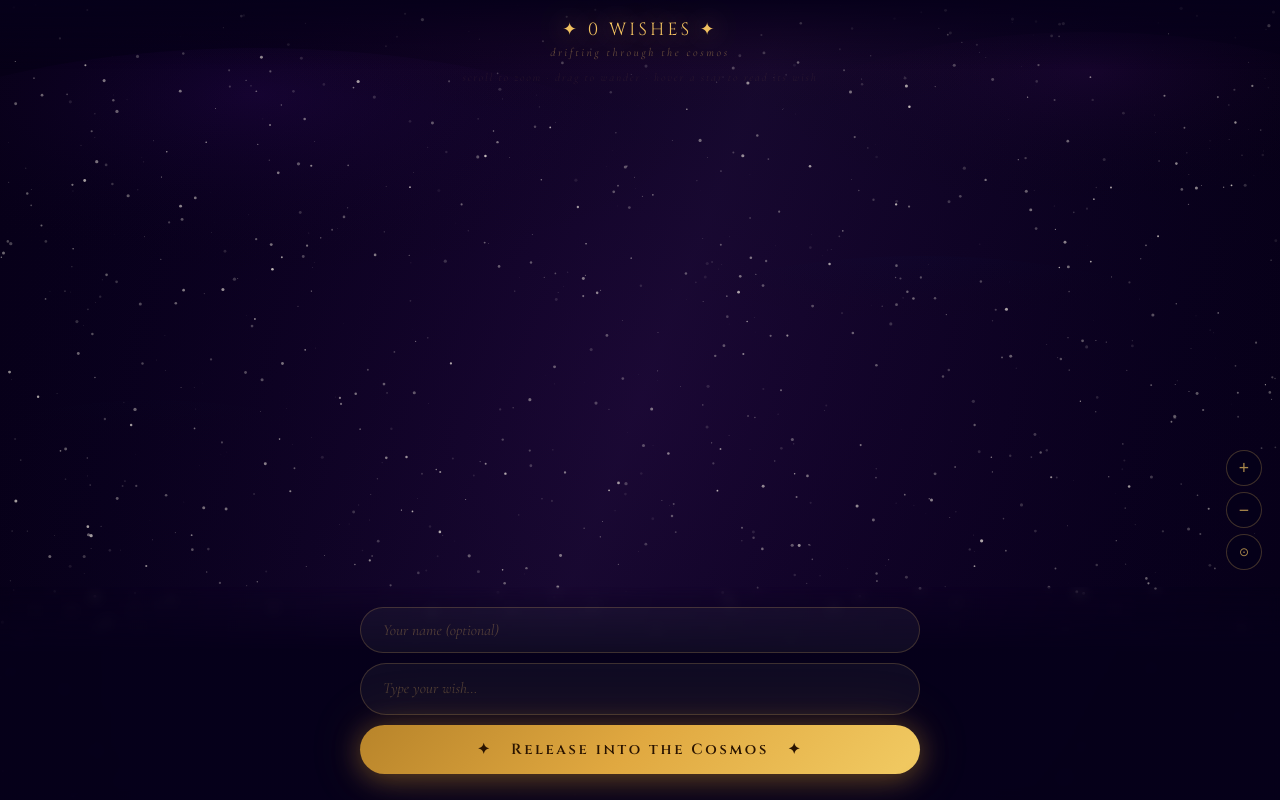
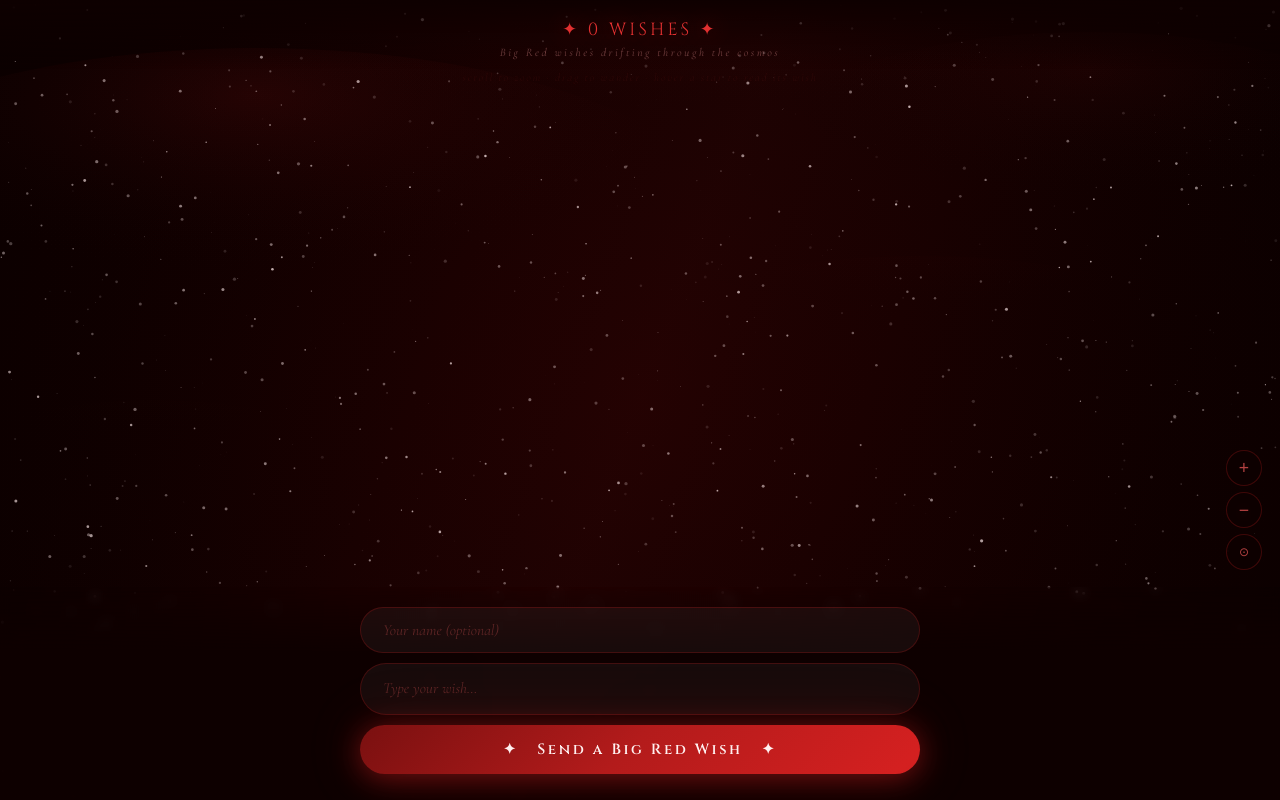
Before and after one commit to ShannonLin284/iwish, a website: page index.html in a window 1280 px wide. Drawn offline with nearby package versions, Linux system fonts and the light colour scheme; no server answers; animation ran at ten frames a second.

Commit message:
Retheme to Cornell Big Red — carnelian colors throughout
Co-Authored-By: Claude Sonnet 4.6 <noreply@anthropic.com>

```diff
--- a/index.html
+++ b/index.html
@@ -3,19 +3,20 @@
 <head>
   <meta charset="UTF-8" />
   <meta name="viewport" content="width=device-width, initial-scale=1.0" />
-  <title>Little Prince — Galaxy Wishes</title>
+  <title>Big Red Wishes — Cornell</title>
   <style>
     @import url('https://fonts.googleapis.com/css2?family=Cormorant+Garamond:ital,wght@0,300;0,400;0,600;1,300;1,400&family=Cinzel:wght@400;600&display=swap');
 
     * { margin:0; padding:0; box-sizing:border-box; }
     :root {
-      --gold:#f0c060; --rose:#f4a0b0; --sky:#88c8f8;
-      --deep:#06001a; --panel-h:200px;
+      --red:#B31B1B; --red-light:#e03030; --red-glow:#ff4444;
+      --cream:#fff0f0; --bronze:#c4973a;
+      --deep:#0e0000; --panel-h:200px;
       --serif:'Cormorant Garamond',Georgia,serif;
       --display:'Cinzel',serif;
     }
 
-    html,body { width:100%;height:100%;overflow:hidden;background:var(--deep);font-family:var(--serif);color:#fff;user-select:none; }
+    html,body { width:100%;height:100%;overflow:hidden;background:#0e0000;font-family:var(--serif);color:#fff;user-select:none; }
 
     /* ── canvas ── */
     #sky { position:fixed;inset:0;z-index:0; }
@@ -24,15 +25,15 @@
     #counter {
       position:fixed;top:0;left:0;right:0;z-index:10;
       text-align:center;padding:18px 20px 10px;
-      background:linear-gradient(180deg,rgba(6,0,26,.94) 0%,transparent 100%);
+      background:linear-gradient(180deg,rgba(14,0,0,.96) 0%,transparent 100%);
       pointer-events:none;
     }
     #counter-num {
       font-family:var(--display);font-size:1.1rem;font-weight:400;letter-spacing:.18em;
-      color:var(--gold);text-shadow:0 0 24px rgba(240,192,96,.7),0 0 60px rgba(240,192,96,.25);
+      color:var(--red-light);text-shadow:0 0 24px rgba(179,27,27,.8),0 0 60px rgba(179,27,27,.3);
     }
     #counter-sub {
-      font-size:.72rem;letter-spacing:.22em;color:rgba(240,192,96,.38);margin-top:3px;
+      font-size:.72rem;letter-spacing:.22em;color:rgba(255,160,160,.38);margin-top:3px;
       font-style:italic;
     }
 
@@ -40,23 +41,23 @@
     #tooltip {
       position:fixed;z-index:30;max-width:220px;
       padding:13px 16px;pointer-events:none;
-      background:linear-gradient(135deg,rgba(14,4,40,.97),rgba(4,12,48,.97));
-      border:1px solid rgba(240,192,96,.28);border-radius:14px;
-      box-shadow:0 0 30px rgba(200,140,60,.2);
+      background:linear-gradient(135deg,rgba(30,0,0,.97),rgba(14,0,0,.97));
+      border:1px solid rgba(179,27,27,.35);border-radius:14px;
+      box-shadow:0 0 30px rgba(179,27,27,.2);
       opacity:0;transition:opacity .22s;
     }
     #tooltip.show { opacity:1; }
     #tooltip .tt-name {
       font-family:var(--display);font-size:.68rem;letter-spacing:.12em;
-      color:var(--gold);margin-bottom:6px;
+      color:var(--red-light);margin-bottom:6px;
     }
-    #tooltip .tt-wish { font-size:.88rem;line-height:1.55;color:rgba(240,225,210,.88);font-style:italic; }
+    #tooltip .tt-wish { font-size:.88rem;line-height:1.55;color:rgba(255,230,230,.88);font-style:italic; }
 
     /* ── bottom entry panel ── */
     #panel {
       position:fixed;bottom:0;left:0;right:0;z-index:20;
       padding:20px 20px 26px;
-      background:linear-gradient(0deg,rgba(6,0,26,.97) 70%,transparent 100%);
+      background:linear-gradient(0deg,rgba(14,0,0,.97) 70%,transparent 100%);
       backdrop-filter:blur(6px);
     }
     .panel-inner {
@@ -66,20 +67,20 @@
     .panel-inner input,
     .panel-inner textarea {
       background:rgba(255,255,255,.045);
-      border:1px solid rgba(240,192,96,.2);
+      border:1px solid rgba(179,27,27,.28);
       border-radius:40px;
-      color:rgba(240,225,210,.9);
+      color:rgba(255,230,230,.9);
       font-family:var(--serif);font-size:.97rem;
       padding:13px 22px;outline:none;
       transition:border-color .3s,box-shadow .3s;
-      caret-color:var(--gold);
+      caret-color:var(--red-light);
     }
     .panel-inner input::placeholder,
-    .panel-inner textarea::placeholder { color:rgba(240,192,96,.28);font-style:italic; }
+    .panel-inner textarea::placeholder { color:rgba(200,80,80,.38);font-style:italic; }
     .panel-inner input:focus,
     .panel-inner textarea:focus {
-      border-color:rgba(240,192,96,.5);
-      box-shadow:0 0 22px rgba(240,192,96,.12);
+      border-color:rgba(179,27,27,.6);
+      box-shadow:0 0 22px rgba(179,27,27,.15);
     }
     .panel-inner textarea {
       resize:none;height:52px;line-height:1.5;
@@ -89,15 +90,15 @@
       padding:15px;border:none;border-radius:40px;
       font-family:var(--display);font-size:.92rem;font-weight:600;letter-spacing:.18em;
       cursor:pointer;
-      background:linear-gradient(135deg,#b8842a,#e0a840,#f0c860,#e0a840,#b8842a);
+      background:linear-gradient(135deg,#7a1010,#B31B1B,#d42020,#B31B1B,#7a1010);
       background-size:200% 100%;
-      color:#2a1400;
-      box-shadow:0 4px 28px rgba(200,140,40,.45),0 0 60px rgba(200,140,40,.15);
+      color:#fff0f0;
+      box-shadow:0 4px 28px rgba(179,27,27,.55),0 0 60px rgba(179,27,27,.2);
       transition:transform .15s,box-shadow .15s,background-position .5s;
     }
     #release-btn:hover {
       transform:translateY(-2px);
-      box-shadow:0 8px 36px rgba(200,140,40,.6),0 0 80px rgba(200,140,40,.2);
+      box-shadow:0 8px 36px rgba(179,27,27,.7),0 0 80px rgba(179,27,27,.3);
       background-position:100% 0;
     }
     #release-btn:active { transform:translateY(0); }
@@ -109,17 +110,17 @@
     }
     .zbtn {
       width:36px;height:36px;border-radius:50%;
-      border:1px solid rgba(240,192,96,.25);background:rgba(6,0,26,.8);
-      color:rgba(240,192,96,.7);font-size:1.1rem;cursor:pointer;
+      border:1px solid rgba(179,27,27,.3);background:rgba(14,0,0,.8);
+      color:rgba(220,80,80,.8);font-size:1.1rem;cursor:pointer;
       display:flex;align-items:center;justify-content:center;
       transition:all .2s;backdrop-filter:blur(4px);
     }
-    .zbtn:hover { background:rgba(60,30,10,.9);border-color:rgba(240,192,96,.55);transform:scale(1.1); }
+    .zbtn:hover { background:rgba(80,0,0,.9);border-color:rgba(179,27,27,.6);transform:scale(1.1); }
 
     /* ── hint ── */
     #hint {
       position:fixed;top:70px;left:50%;transform:translateX(-50%);z-index:5;
-      font-size:.72rem;letter-spacing:.15em;color:rgba(240,192,96,.28);
+      font-size:.72rem;letter-spacing:.15em;color:rgba(220,80,80,.3);
       pointer-events:none;white-space:nowrap;font-style:italic;
       animation:breathe 5s ease-in-out infinite;
     }
@@ -132,7 +133,7 @@
 
 <div id="counter">
   <div id="counter-num">✦ 0 WISHES ✦</div>
-  <div id="counter-sub">drifting through the cosmos</div>
+  <div id="counter-sub">Big Red wishes drifting through the cosmos</div>
 </div>
 
 <div id="hint">scroll to zoom · drag to wander · hover a star to read its wish</div>
@@ -146,7 +147,7 @@
   <div class="panel-inner">
     <input id="name-input" type="text" maxlength="40" placeholder="Your name (optional)" autocomplete="off" />
     <textarea id="wish-input" maxlength="200" placeholder="Type your wish…"></textarea>
-    <button id="release-btn">✦ &nbsp; Release into the Cosmos &nbsp; ✦</button>
+    <button id="release-btn">✦ &nbsp; Send a Big Red Wish &nbsp; ✦</button>
   </div>
 </div>
 
@@ -158,7 +159,7 @@
 
 <script>
 // ══════════════════════════════════════════════════════
-//  LITTLE PRINCE — GALAXY WISHES
+//  BIG RED WISHES — CORNELL GALAXY
 // ══════════════════════════════════════════════════════
 const canvas = document.getElementById('sky');
 const ctx    = canvas.getContext('2d');
@@ -179,12 +180,12 @@ let bgStars=[], nebulae=[], wishList=[], particles=[];
 
 // ── Palette: each wish gets a "star type" ──
 const STAR_TYPES = [
-  { core:'#fff8e8', mid:'#f8d080', outer:'#c08020', ring:false }, // golden
-  { core:'#ffe8f4', mid:'#f8a0b8', outer:'#a03060', ring:false }, // rose
-  { core:'#e8f4ff', mid:'#90c8f8', outer:'#2060b0', ring:true  }, // sky blue
-  { core:'#f4f8e8', mid:'#b8e890', outer:'#407040', ring:false }, // mint
-  { core:'#f0e8ff', mid:'#c890f8', outer:'#602090', ring:true  }, // violet
-  { core:'#fff4e0', mid:'#f8c060', outer:'#904010', ring:false }, // amber
+  { core:'#ffffff', mid:'#e03030', outer:'#7a1010', ring:false }, // carnelian
+  { core:'#fff0f0', mid:'#B31B1B', outer:'#5a0808', ring:true  }, // deep red
+  { core:'#ffffff', mid:'#ff6060', outer:'#a01818', ring:false }, // bright red
+  { core:'#fff8f0', mid:'#c4973a', outer:'#7a5a10', ring:false }, // cornell bronze
+  { core:'#ffffff', mid:'#cc2222', outer:'#880000', ring:true  }, // crimson
+  { core:'#fff0f0', mid:'#ff8888', outer:'#cc2020', ring:false }, // rose red
 ];
 
 // ────────────────────────────────────────────────────
@@ -223,12 +224,12 @@ function buildBgStars(){
 
 function buildNebulae(){
   nebulae=[
-    {cx:.20,cy:.30,rx:.38,ry:.24,c:'rgba(90,20,160,.14)'},
-    {cx:.72,cy:.52,rx:.30,ry:.20,c:'rgba(20,55,175,.12)'},
-    {cx:.50,cy:.08,rx:.45,ry:.14,c:'rgba(160,30,80,.10)'},
-    {cx:.12,cy:.70,rx:.24,ry:.20,c:'rgba(30,90,190,.10)'},
-    {cx:.85,cy:.22,rx:.28,ry:.18,c:'rgba(100,20,130,.12)'},
-    {cx:.60,cy:.80,rx:.32,ry:.16,c:'rgba(60,15,120,.09)'},
+    {cx:.20,cy:.30,rx:.38,ry:.24,c:'rgba(179,27,27,.13)'},
+    {cx:.72,cy:.52,rx:.30,ry:.20,c:'rgba(120,10,10,.11)'},
+    {cx:.50,cy:.08,rx:.45,ry:.14,c:'rgba(160,20,20,.10)'},
+    {cx:.12,cy:.70,rx:.24,ry:.20,c:'rgba(140,30,10,.09)'},
+    {cx:.85,cy:.22,rx:.28,ry:.18,c:'rgba(100,15,15,.12)'},
+    {cx:.60,cy:.80,rx:.32,ry:.16,c:'rgba(180,40,10,.08)'},
   ].map(n=>({...n,x:n.cx*W,y:n.cy*H,rX:n.rx*W,rY:n.ry*H}));
 }
 
@@ -367,15 +368,15 @@ function draw(){
 
   // ── deep space background ──
   const bg=ctx.createRadialGradient(W/2,H/2,0,W/2,H/2,Math.max(W,H)*.85);
-  bg.addColorStop(0,'#110028'); bg.addColorStop(.5,'#08001c'); bg.addColorStop(1,'#04000e');
+  bg.addColorStop(0,'#1a0000'); bg.addColorStop(.5,'#0e0000'); bg.addColorStop(1,'#060000');
   ctx.fillStyle=bg; ctx.fillRect(0,0,W,H);
 
   // Milky Way band
   const mw=ctx.createLinearGradient(0,H*.2,W,H*.8);
   mw.addColorStop(0,'transparent');
-  mw.addColorStop(.35,'rgba(140,100,200,.04)');
-  mw.addColorStop(.5,'rgba(160,120,220,.07)');
-  mw.addColorStop(.65,'rgba(140,100,200,.04)');
+  mw.addColorStop(.35,'rgba(179,27,27,.04)');
+  mw.addColorStop(.5,'rgba(200,40,40,.06)');
+  mw.addColorStop(.65,'rgba(179,27,27,.04)');
   mw.addColorStop(1,'transparent');
   ctx.fillStyle=mw; ctx.fillRect(0,0,W,H);
 
@@ -398,7 +399,7 @@ function draw(){
     const sy=((s.y+panY*px*zoom)%H+H)%H;
     const tw=.5+.5*Math.sin(frame*s.ts+s.to);
     ctx.beginPath(); ctx.arc(sx,sy,s.r,0,Math.PI*2);
-    ctx.fillStyle=`rgba(255,248,235,${s.a*(.5+.5*tw)})`; ctx.fill();
+    ctx.fillStyle=`rgba(255,235,235,${s.a*(.5+.5*tw)})`; ctx.fill();
   });
 
   // ── wish planets ──
@@ -426,9 +427,9 @@ function draw(){
 function updateCounter(){
   const n=wishList.length;
   document.getElementById('counter-num').textContent=
-    n===0 ? '✦ THE COSMOS AWAITS ✦'
-    :n===1 ? '✦ 1 WISH ✦'
-    :`✦ ${n.toLocaleString()} WISHES ✦`;
+    n===0 ? '✦ GO BIG RED ✦'
+    :n===1 ? '✦ 1 BIG RED WISH ✦'
+    :`✦ ${n.toLocaleString()} BIG RED WISHES ✦`;
 }
 
 // ────────────────────────────────────────────────────
@@ -459,7 +460,7 @@ document.getElementById('release-btn').addEventListener('click', async ()=>{
 
   const name=document.getElementById('name-input').value.trim();
   const btn=document.getElementById('release-btn');
-  btn.textContent='✦  Sending…  ✦';
+  btn.textContent='✦  Sending your wish…  ✦';
   btn.style.opacity='.7';
 
   try{
@@ -483,7 +484,7 @@ document.getElementById('release-btn').addEventListener('click', async ()=>{
     console.error('wish failed:',err);
     alert('Could not send wish — is the server running?');
   }finally{
-    btn.textContent='✦   Release into the Cosmos   ✦';
+    btn.textContent='✦   Send a Big Red Wish   ✦';
     btn.style.opacity='';
     submitting=false;
   }
```
